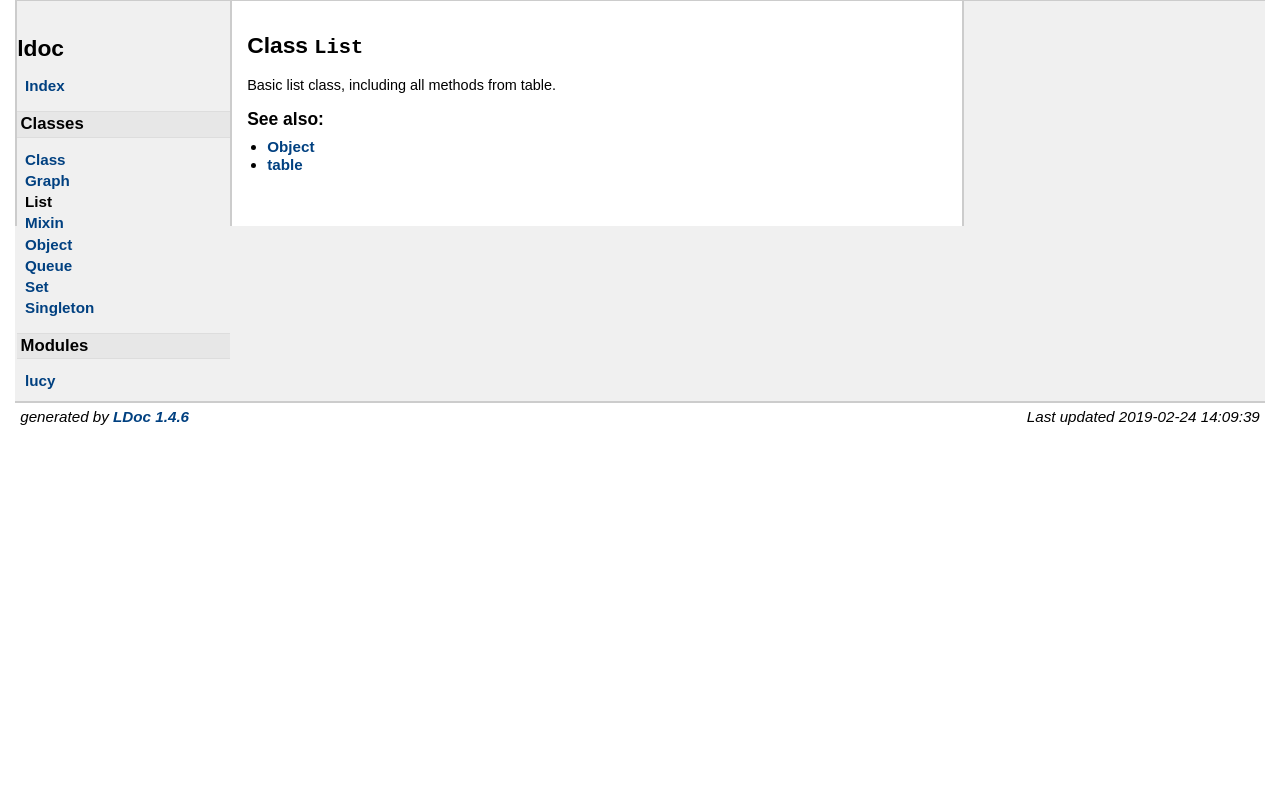
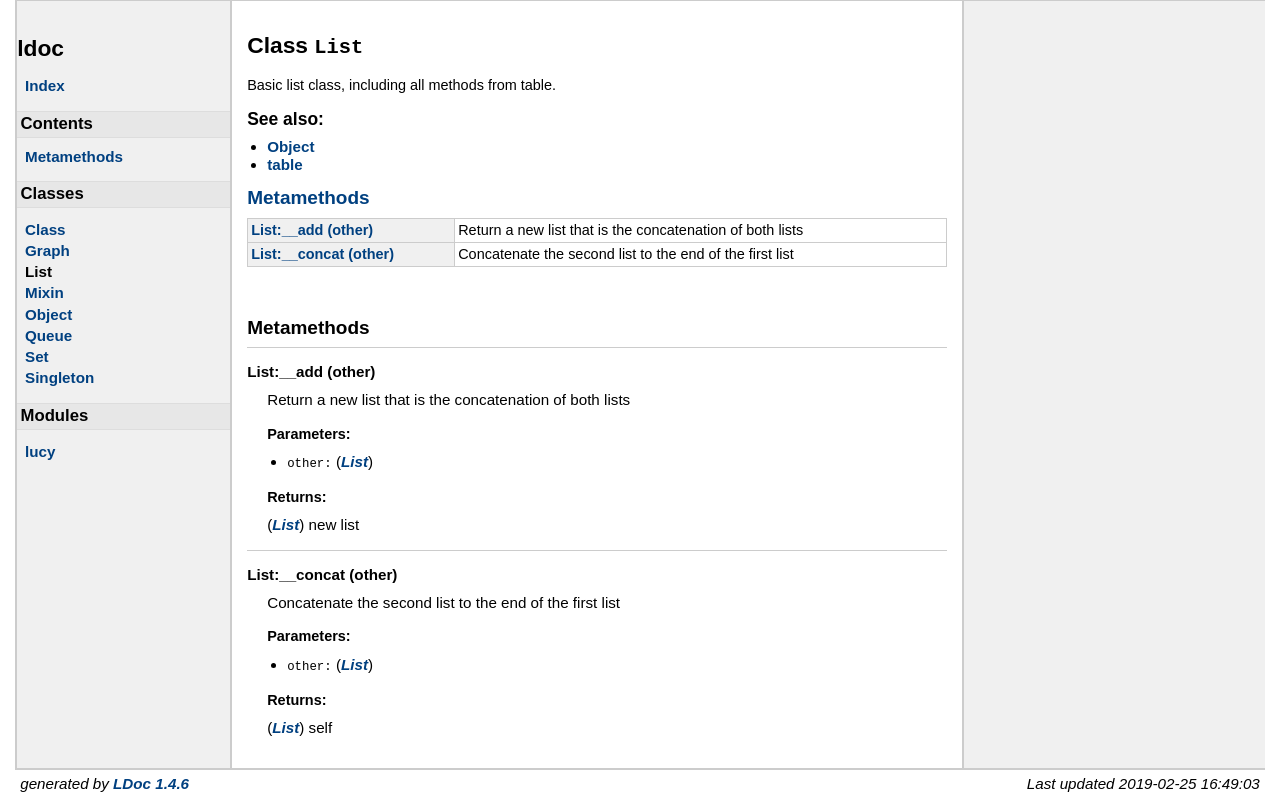
Before and after one commit to notCalle/lucy, a plain HTML site: page docs/classes/List.html in a window 1280 px wide. Drawn offline with Linux system fonts and the light colour scheme.

Commit message:
Add list concatenation and addition metamethods

```diff
--- a/docs/classes/List.html
+++ b/docs/classes/List.html
@@ -30,6 +30,10 @@
   <li><a href="../index.html">Index</a></li>
 </ul>
 
+<h2>Contents</h2>
+<ul>
+<li><a href="#Metamethods">Metamethods</a></li>
+</ul>
 
 
 <h2>Classes</h2>
@@ -62,18 +66,87 @@
     </ul>
 
 
+<h2><a href="#Metamethods">Metamethods</a></h2>
+<table class="function_list">
+	<tr>
+	<td class="name" nowrap><a href="#List:__add">List:__add (other)</a></td>
+	<td class="summary">Return a new list that is the concatenation of both lists</td>
+	</tr>
+	<tr>
+	<td class="name" nowrap><a href="#List:__concat">List:__concat (other)</a></td>
+	<td class="summary">Concatenate the second list to the end of the first list</td>
+	</tr>
+</table>
 
 <br/>
 <br/>
 
 
+    <h2 class="section-header "><a name="Metamethods"></a>Metamethods</h2>
+
+    <dl class="function">
+    <dt>
+    <a name = "List:__add"></a>
+    <strong>List:__add (other)</strong>
+    </dt>
+    <dd>
+    Return a new list that is the concatenation of both lists
+
+
+    <h3>Parameters:</h3>
+    <ul>
+        <li><span class="parameter">other</span>
+            <span class="types"><a class="type" href="../classes/List.html#">List</a></span>
+
+        </li>
+    </ul>
+
+    <h3>Returns:</h3>
+    <ol>
+
+           <span class="types"><a class="type" href="../classes/List.html#">List</a></span>
+        new list
+    </ol>
+
+
+
+
+</dd>
+    <dt>
+    <a name = "List:__concat"></a>
+    <strong>List:__concat (other)</strong>
+    </dt>
+    <dd>
+    Concatenate the second list to the end of the first list
+
+
+    <h3>Parameters:</h3>
+    <ul>
+        <li><span class="parameter">other</span>
+            <span class="types"><a class="type" href="../classes/List.html#">List</a></span>
+
+        </li>
+    </ul>
+
+    <h3>Returns:</h3>
+    <ol>
+
+           <span class="types"><a class="type" href="../classes/List.html#">List</a></span>
+        self
+    </ol>
+
+
+
+
+</dd>
+</dl>
 
 
 </div> <!-- id="content" -->
 </div> <!-- id="main" -->
 <div id="about">
 <i>generated by <a href="http://github.com/stevedonovan/LDoc">LDoc 1.4.6</a></i>
-<i style="float:right;">Last updated 2019-02-24 14:09:39 </i>
+<i style="float:right;">Last updated 2019-02-25 16:49:03 </i>
 </div> <!-- id="about" -->
 </div> <!-- id="container" -->
 </body>
```
Also changed, not shown: 2 other files.
